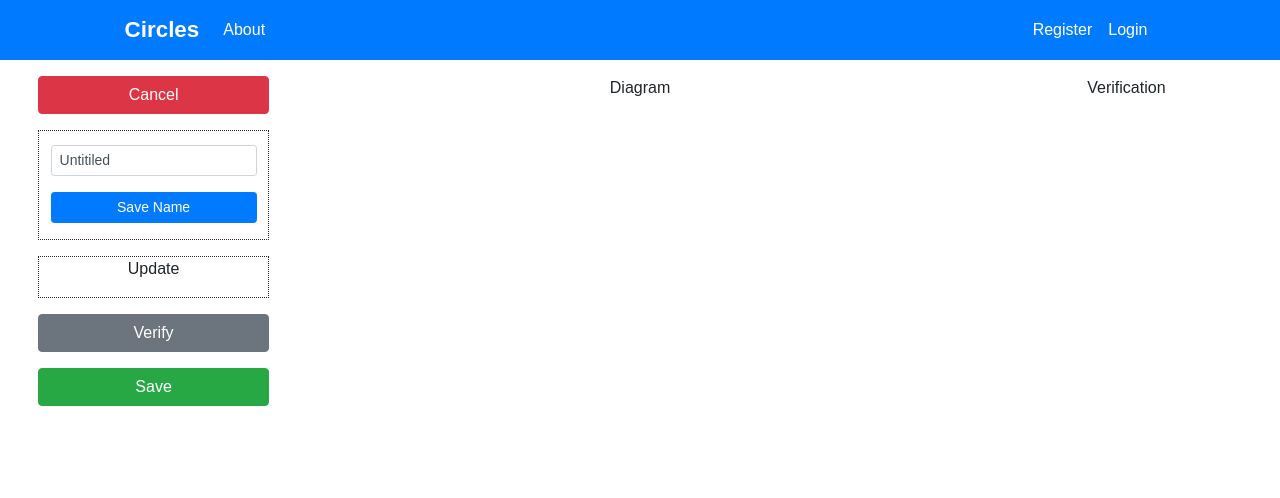
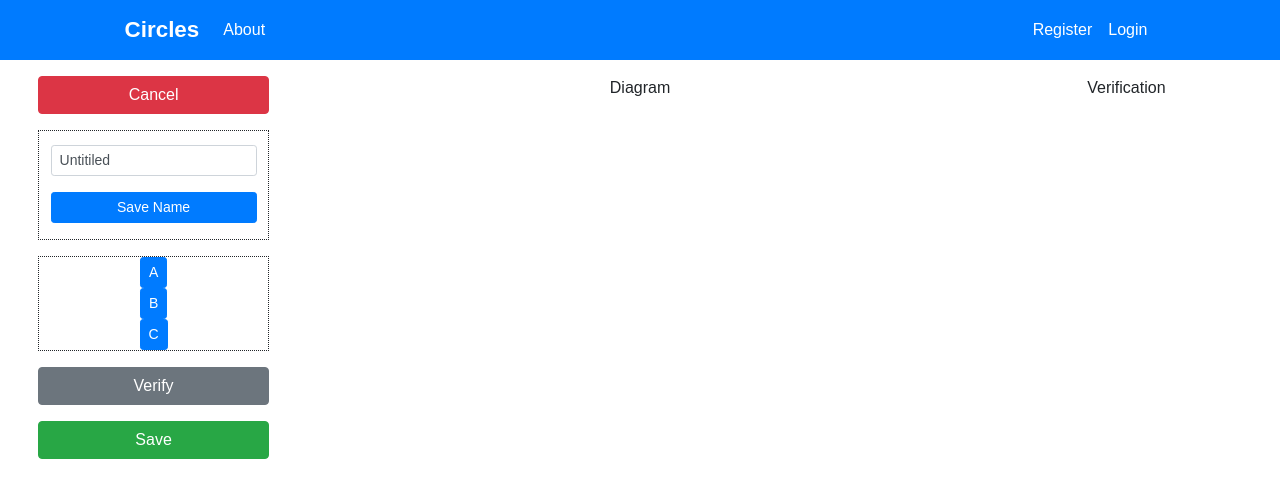
Before and after one commit to GingerNeil12/MEng_React_Frontend, a React (Create React App) app: page /diagramHome in a window 1280 px wide. Shown: the top 498 px of the page. Built offline with nearby package versions, Linux system fonts and the light colour scheme.

Commit message:
Added the loop for the shapes name on buttons

```diff
--- a/src/components/diagram/DiagramShapes.js
+++ b/src/components/diagram/DiagramShapes.js
@@ -1,10 +1,13 @@
 import React, { Component } from 'react'
+import Shape from './Shape'
 
 class DiagramShapes extends Component {
   render() {
     return (
       <div style={formStyle}>
-        <p>Update</p>
+        {this.props.shapes.map((shape) => (
+            <Shape key={shape.id} shape={shape}/>
+        ))}
       </div>
     )
   }
--- a/src/components/diagram/Shape.js
+++ b/src/components/diagram/Shape.js
@@ -1,10 +1,11 @@
 import React, { Component } from 'react'
+import { Button } from 'react-bootstrap'
 
 class Shape extends Component {
   render() {
     return (
       <div>
-
+        <Button variant="primary" size="sm">{this.props.shape.name}</Button>
       </div>
     )
   }
```
